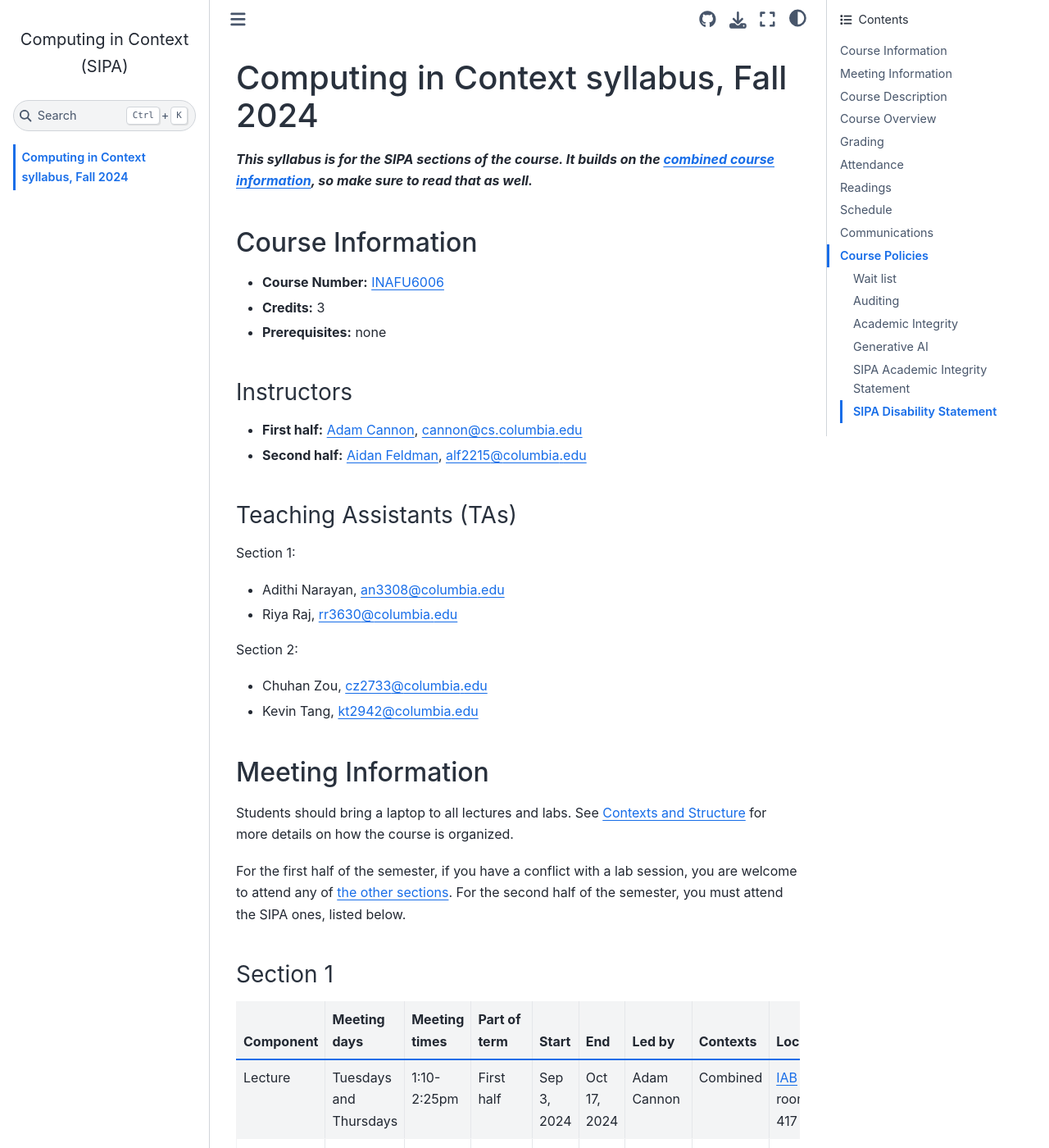
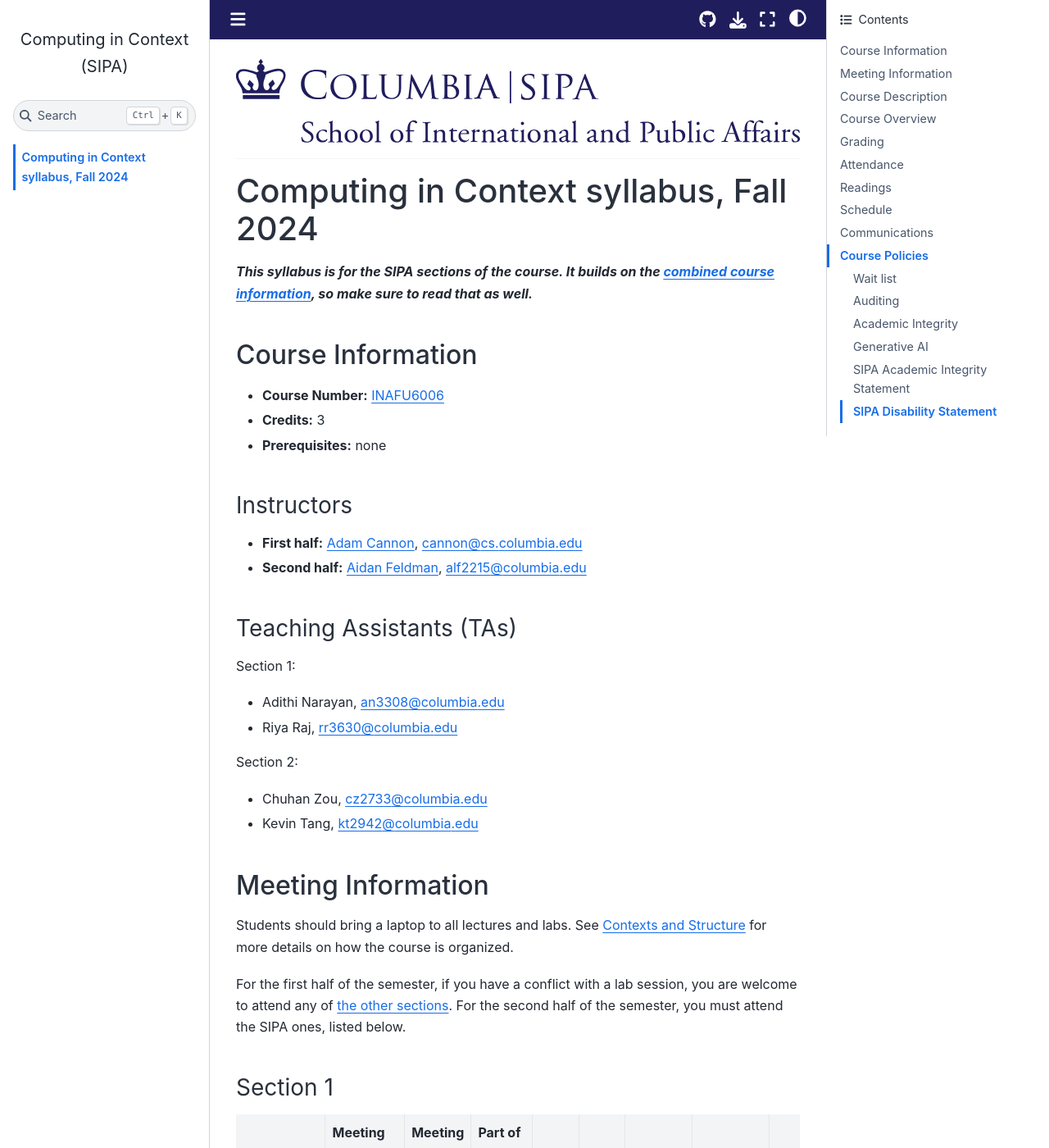
Before and after one commit to afeld/computing-in-context, a Jupyter Book: the page built from index.md, in a window 1280 px wide and 1400 px high. Shown: the whole window at 82% size. Built offline with Jupyter Book 1.0.4 settings and Sphinx 7.4.7 and the Sphinx Book theme 1.1.4, drawn with Linux system fonts in a browser that asks for light colours; some of the changed text lies outside the part shown.

Commit message:
copy in school styling

```diff
--- /dev/null
+++ b/_static/styles.css
@@ -0,0 +1,25 @@
+/* match Google Docs styles for nested ordered lists */
+article ol ol li {
+  list-style-type: lower-alpha;
+}
+article ol ol ol li {
+  list-style-type: lower-roman;
+}
+
+/* indicate the version by color, overriding the colors from sphinx-book-theme */
+/* top nav bar */
+.bd-header-article {
+  --pst-color-background: #201d5d;
+}
+.bd-header-article .btn {
+  --pst-color-text-base: white;
+  --pst-color-text-muted: white;
+}
+/* undo for dropdown menus */
+.bd-header-article .dropdown-menu {
+  --pst-color-background: white;
+}
+.bd-header-article .dropdown-menu .btn {
+  --pst-color-text-base: #323232;
+  --pst-color-text-muted: #646464;
+}
--- a/index.md
+++ b/index.md
@@ -1,3 +1,7 @@
+[![Columbia SIPA banner](img/sipa.svg)](https://www.sipa.columbia.edu/)
+
+---
+
 # Computing in Context syllabus, Fall 2024
 
 **_This syllabus is for the SIPA sections of the course. It builds on the [combined course information](https://courseworks2.columbia.edu/courses/203144), so make sure to read that as well._**
@@ -60,7 +64,7 @@
 
 ## Course Overview
 
-- CourseWorks sites
+- CourseWorks sites:
   - [Combined](https://courseworks2.columbia.edu/courses/203144)
   - [Section 1](https://courseworks2.columbia.edu/courses/207091)
   - [Section 2](https://courseworks2.columbia.edu/courses/207092)
```
Also changed, not shown: img/sipa.svg (added).
